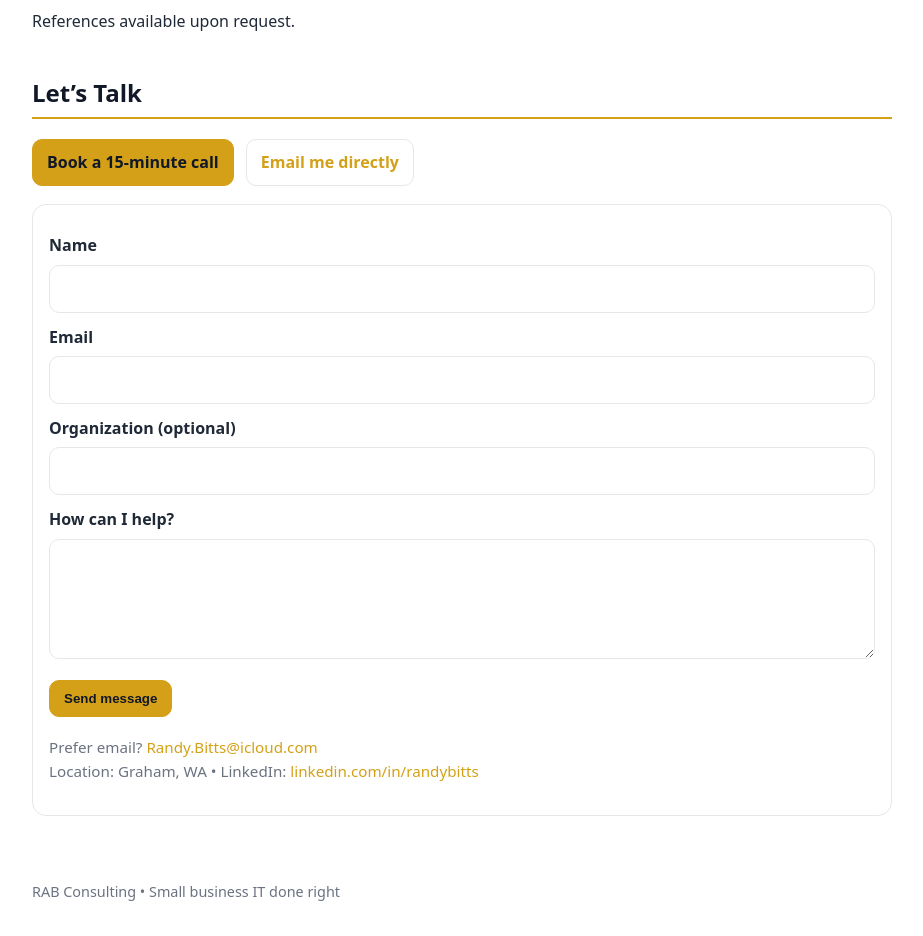
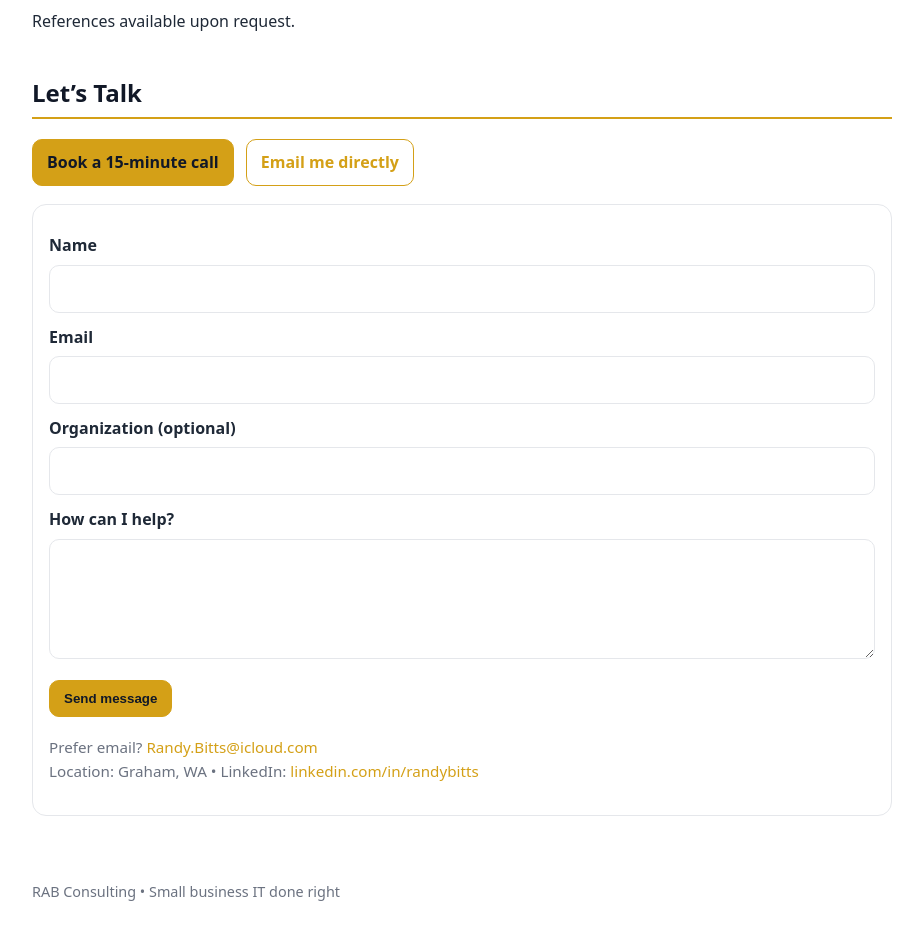
Before and after one commit to webtracer/rabconsultingit.github.io, a plain HTML site: page index.html in a window 1280 px wide. Shown: the part 1200-2136 px from the top of the page, without its empty margins (178-1101 px from the left). Drawn offline with Linux system fonts and the light colour scheme.

Commit message:
Change button border color to accent variable

```diff
--- a/index.html
+++ b/index.html
@@ -89,9 +89,14 @@
             display: inline-block;
             padding: 10px 14px;
             border-radius: 10px;
-            border: 1px solid var(--border);
+            border: 1px solid var(--accent);
             background: #fff;
             font-weight: 600;
+        }
+
+        .button:hover {
+            text-decoration: none;
+            filter: brightness(0.98);
         }
 
         .button.primary {
```
